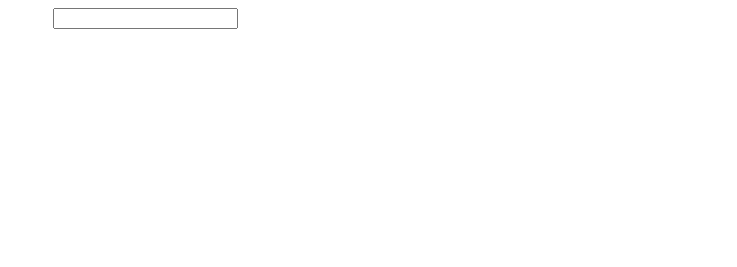
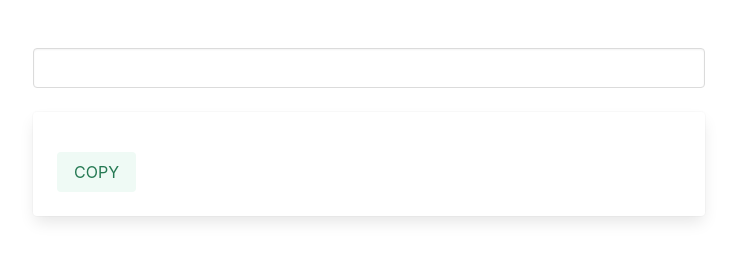
Before and after one commit to 3xbun/replacer, a plain HTML site: page index.html in a window 1280 px wide. Shown: the whole page, without its empty margins (271-1008 px from the left). Drawn offline with nearby package versions, Linux system fonts and the light colour scheme.

Commit message:
Beutifier

```diff
--- a/index.html
+++ b/index.html
@@ -5,21 +5,27 @@
   <meta charset="UTF-8">
   <meta name="viewport" content="width=device-width, initial-scale=1.0">
   <title>Replacer</title>
+  <link rel="stylesheet" href="https://cdn.jsdelivr.net/npm/bulma@0.9.4/css/bulma.min.css">
+  <link rel="stylesheet" href="./main.css">
   <script src="https://unpkg.com/vue@3/dist/vue.global.js"></script>
-  <style>
-    #app {
-      width: 50%;
-      margin: auto;
-    }
-  </style>
 </head>
 
 <body>
   <div id="app">
-    <input type="text" v-model="text">
-    <p>
-      {{ newText }}
-    </p>
+    <section class="section">
+      <div class="container">
+        <input class="input" type="text" v-model="text">
+      </div>
+      <br>
+      <div class="card">
+        <div class="card-content">
+          <div class="content">
+            <p id="text">{{ newText }}</p>
+            <button class="button is-success is-light" @click="copy">COPY</button>
+          </div>
+        </div>
+      </div>
+    </section>
   </div>
 
   <script type="module">
@@ -29,11 +35,16 @@
       setup() {
         const text = ref("")
         const newText = computed(
-          () => text.value.replace(/|/g, "่").replace(//g, "้").replace(/�/g, "ิ").replace(//g, "็").replace(//g, "์").replace(//g, "๋").replace(//g, "ิ")
+          () => text.value.replace(/|/g, "่").replace(//g, "้").replace(/�/g, "ิ").replace(//g, "็").replace(//g, "์").replace(//g, "๋").replace(//g, "ิ").replace(/ นิิว/g, "\"")
         )
+
+        const copy = () => {
+          navigator.clipboard.writeText(newText.value);
+        }
         return {
           newText,
-          text
+          text,
+          copy
         }
       }
     }).mount('#app')
--- /dev/null
+++ b/main.css
@@ -0,0 +1,10 @@
+@import url('https://fonts.googleapis.com/css2?family=Chakra+Petch:wght@300;700&display=swap');
+
+body {
+  font-family: 'Chakra Petch', sans-serif;
+}
+
+#app {
+  width: 60vw;
+  margin: auto;
+}
```
